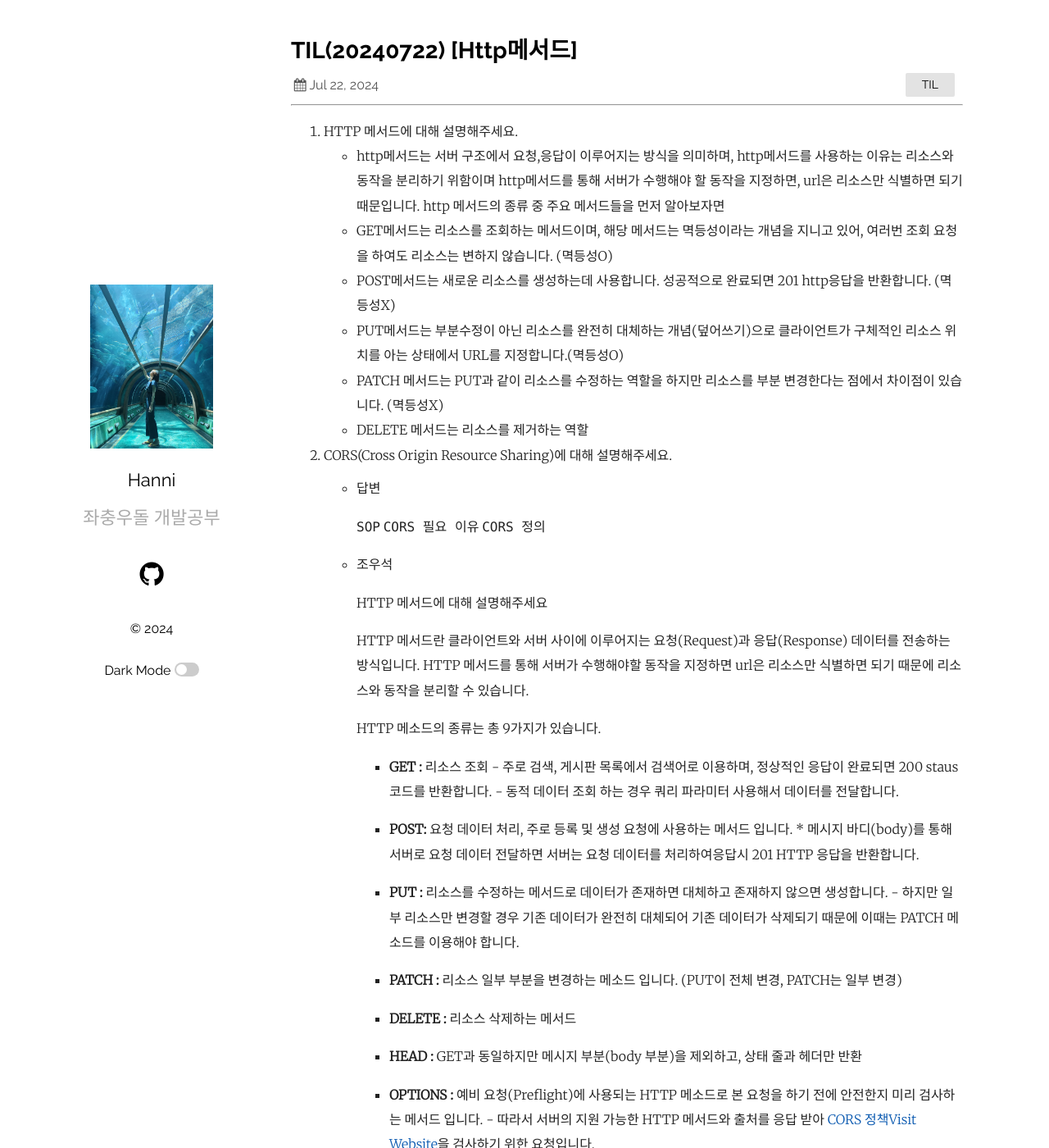
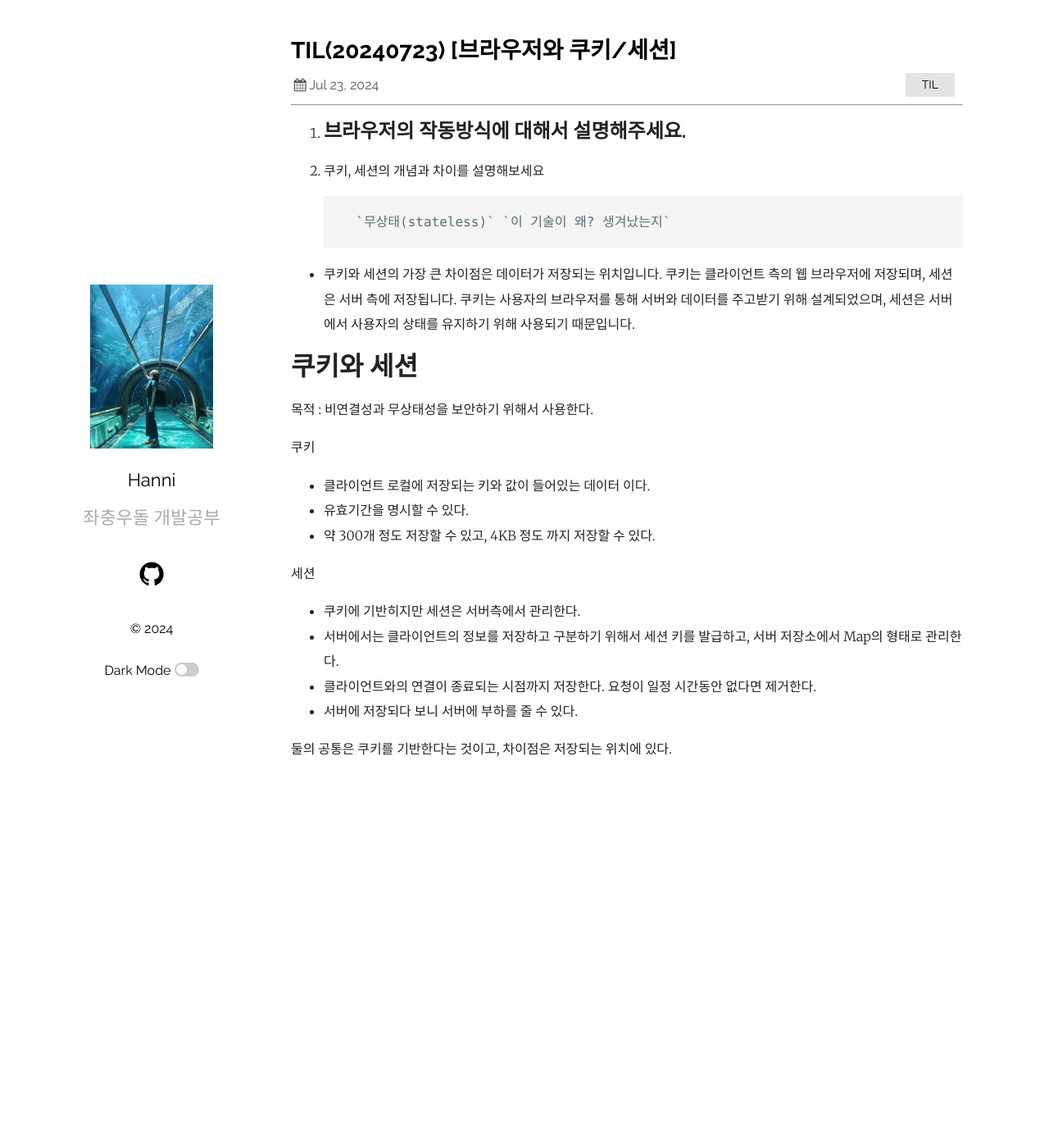
Before and after one commit to HaejungHan/HaejungHan.previous.blog, a Jekyll site: the page built from _posts/2024-07/2024-07-23-.markdown, in a window 1280 px wide and 1400 px high. Shown: the whole window at 82% size. Built offline with Jekyll 4.4.1, drawn with Linux system fonts in a browser that asks for light colours; some of the changed text lies outside the part shown.

Commit message:
20240723 init

```diff
--- a/_posts/2024-07/2024-07-22-http메서드와 CORS.markdown
+++ b/_posts/2024-07/2024-07-22-http메서드와 CORS.markdown
@@ -15,12 +15,13 @@ categories: TIL
 - PATCH 메서드는 PUT과 같이 리소스를 수정하는 역할을 하지만 리소스를 부분 변경한다는 점에서 차이점이 있습니다.  (멱등성X)
 - DELETE 메서드는 리소스를 제거하는 역할을 합니다.
 - HEAD는 Get요청과 거의 유사하지만 실제 본문 내용없이 HTTP 헤더 정보만을 반환합니다. 그래서 response에 Body가 없으며 리소스를 가져오지 않고도 그에 대한 정보를 얻을 수 있어 효율적입니다.
-- Options는 리소스가 지원하는 메소드의 종류를 확인하는데 사용되며, options요청은 "allow"라는 헤더와 함께 해당 리소스에서 사용 가능한 HTTP메서드 목록을 반환합니다.
+- Options는 리소스가 지원하는 메소드의 종류를 확인하는데 사용되며, options요청은 "allow"라는 헤더와 함께 해당 리소스에서 사용 가능한 HTTP메서드 목록을 반환합니다. (CORS정책을 확인하는데 사용함)
 - TRACE는 주로 진단목적으로 사용되며 Trace요청은 클라이언트에서 서버로 전송되며, 이 과정에서 어떤 변경이나 추가가 이루어지는지를 확인하는 데 사용할 수 있습니다.
 - CONNECT는 네트워크 터널을 만드는데 사용됩니다. 가장 흔한 예는 HTTPS통신을 위한 SSL터널입니다. 클라이언트가 CONNECT 메서드를 사용하면 웹서버는 목적지 서버와의 네트워크 연결을 설정하고 클라이언트와 목적지 서버 사이에서 데이터를 릴레이하게 됩니다.
 
 
 6. CORS(Cross Origin Resource Sharing)에 대해 설명해주세요.
+- 웹 브라우저는 보안상의 이유로 동일 출처 정책을 따르는데, 이 정책은 웹 페이지가 다른 출처의 리소스에 접근하는 것을 제한합니다. CORS는 이러한 제한을 완화하여, 서버가 명시적으로 허용한 다른 출처의 리소스에 접근할 수 있게 합니다.
 - CORS는 "교차 출처 리소스 공유"를 의미하며 출처를 구성하는 세 요소 프로토콜,도메인(호스트이름),포트로 이중 하나라도 다르면 CORS에러가 발생하게 됩니다. 교차 출처 공유는 '출처가 교차한다.' 라고 해석되며 즉, 리소스를 주고받으려는 두 '출처가 다르다'를 뜻하는데 CORS를 설정한다는 것은 '출처가 다른 서버간의 리소스를 공유'하는 것을 허용한다라는 의미가 됩니다. CORS와는 상반되는 개념의 정책으로 SOP는 "같은 출처에서만 리소스를 공유할 수 있다" 라는 의미를 가지고 있습니다.
 - CORS 관련 이슈는 모두 CORS 정책을 위반했기 때문에 발생하게 되는데, 사실 CORS라는 방어막이 존재하기 때문에 우리가 이 곳 저 곳에서 가져오는 리소스가 안전하다는 최소한의 보장을 받을 수 있기 때문에 CORS가 필요한 이유라고 생각합니다.
 
--- a/_posts/2024-07/2024-07-23-.markdown
+++ b/_posts/2024-07/2024-07-23-.markdown
@@ -1,99 +1,42 @@
 ---
 layout: post
-title:  "TIL(20240722) [Http메서드]"
-date:  2024-07-22
+title:  "TIL(20240723) [브라우저와 쿠키/세션]"
+date:  2024-07-23
 categories: TIL
 ---
 
 ----------------------------------------------------------------------------
 
-5. HTTP 메서드에 대해 설명해주세요.
-- http메서드는 서버 구조에서 요청,응답이 이루어지는 방식을 의미하며, http메서드를 사용하는 이유는 리소스와 동작을 분리하기 위함이며 http메서드를 통해 서버가 수행해야 할 동작을 지정하면, url은 리소스만 식별하면 되기 때문입니다. http 메서드의 종류 중 주요 메서드들을 먼저 알아보자면
-- GET메서드는 리소스를 조회하는 메서드이며, 해당 메서드는 멱등성이라는 개념을 지니고 있어, 여러번 조회 요청을 하여도 리소스는 변하지 않습니다. (멱등성O)
-- POST메서드는 새로운 리소스를 생성하는데 사용합니다. 성공적으로 완료되면 201 http응답을 반환합니다. (멱등성X)
-- PUT메서드는 부분수정이 아닌 리소스를 완전히 대체하는 개념(덮어쓰기)으로 클라이언트가 구체적인 리소스 위치를 아는 상태에서 URL를 지정합니다.(멱등성O)
-- PATCH 메서드는 PUT과 같이 리소스를 수정하는 역할을 하지만 리소스를 부분 변경한다는 점에서 차이점이 있습니다.  (멱등성X)
-- DELETE 메서드는 리소스를 제거하는 역할
+7. 브라우저의 작동방식에 대해서 설명해주세요.
+-
 
 
-6. CORS(Cross Origin Resource Sharing)에 대해 설명해주세요.
-    - 답변
-
-        `SOP` `CORS 필요 이유` `CORS 정의`
-
-    - 조우석
-
-        HTTP 메서드에 대해 설명해주세요
-
-        HTTP 메서드란 클라이언트와 서버 사이에 이루어지는 요청(Request)과 응답(Response) 데이터를 전송하는 방식입니다.
-        HTTP 메서드를 통해 서버가 수행해야할 동작을 지정하면 url은 리소스만 식별하면 되기 때문에 리소스와 동작을 분리할 수 있습니다.
-
-        HTTP 메소드의 종류는 총 9가지가 있습니다.
-
-        - **GET :** 리소스 조회
-                - 주로 검색, 게시판 목록에서 검색어로 이용하며, 정상적인 응답이 완료되면 200 staus 코드를 반환합니다.
-                - 동적 데이터 조회 하는 경우 쿼리 파라미터 사용해서 데이터를 전달합니다.
-
-        - **POST:**  요청 데이터 처리, 주로 등록 및 생성 요청에 사용하는 메서드 입니다.
-                * 메시지 바디(body)를 통해 서버로 요청 데이터 전달하면 서버는 요청 데이터를 처리하여응답시 201 HTTP 응답을 반환합니다.
-
-        - **PUT :** 리소스를 수정하는 메서드로 데이터가 존재하면 대체하고 존재하지 않으면 생성합니다.
-                - 하지만 일부 리소스만 변경할 경우 기존 데이터가 완전히 대체되어 기존 데이터가 삭제되기 때문에 이때는 PATCH 메소드를 이용해야 합니다.
-
-        - **PATCH :** 리소스 일부 부분을 변경하는 메소드 입니다. (PUT이 전체 변경, PATCH는 일부 변경)
-
-        - **DELETE :** 리소스 삭제하는 메서드
-
-        - **HEAD :** GET과 동일하지만 메시지 부분(body 부분)을 제외하고, 상태 줄과 헤더만 반환
-
-        - **OPTIONS :** 예비 요청(Preflight)에 사용되는 HTTP 메소드로 본 요청을 하기 전에 안전한지 미리 검사하는 메서드 입니다.
-                - 따라서 서버의 지원 가능한 HTTP 메서드와 출처를 응답 받아 [CORS 정책Visit Website](https://inpa.tistory.com/entry/WEB-%F0%9F%93%9A-CORS-%F0%9F%92%AF-%EC%A0%95%EB%A6%AC-%ED%95%B4%EA%B2%B0-%EB%B0%A9%EB%B2%95-%F0%9F%91%8F)을 검사하기 위한 요청입니다.
-
-        - **CONNECT :** 대상 자원으로 식별되는 서버에 대한 연결 요청
-
-        - **TRACE :** 대상 리소스에 대한 경로를 따라 메시지 루프백 테스트를 수행
-                - 서버에 도달 했을 때의 최종 패킷의 요청 패킷 내용을 응답 받을 수 있다.
-                - 클라이언트의 요청 패킷이 방화벽, Proxy 서버, Gateway 등을 거치면서 패킷의 변조가 일어날수 있는데, 그래서 TRACE 메서드를 통해 요청했던 패킷 내용과 응답 받은 요청 패킷 내용을 비교하여 변조 유무를 확인 할 수 있다
-
-7. 브라우저의 작동방식에 대해서 설명해주세요.
-    - 답변
-
-        `단계별로 상세한 프로세스를 나눠서 설명`
-
-    - 전석배
-
-        사용자가 웹 브라우저를 열고 URL을 입력하거나 하이퍼링크를 클릭합니다.
-        브라우저는 URL에서 호스트 이름을 추출하고 DNS(Domain Name System) 서버를 통해 해당 호스트의 IP 주소를 가져옵니다.
-        브라우저는 서버에 HTTP 요청을 보냅니다. 이 요청에는 메서드(GET, POST 등)와 함께 요청하는 리소스의 경로 등이 포함됩니다.
-        서버는 요청을 받고 처리한 후에 HTTP 응답을 생성합니다. 응답에는 상태 코드, 헤더 및 리소스(HTML 문서, 이미지 등)가 포함될 수 있습니다.
-        브라우저는 응답을 받아서 렌더링합니다. HTML은 DOM(Document Object Model)으로 파싱되고, CSS는 스타일 규칙에 따라 렌더링되고, JavaScript는 실행됩니다.
-        렌더링된 페이지가 사용자에게 표시됩니다. 사용자가 페이지와 상호 작용하면서 브라우저는 추가적인 요청을 생성하고 응답을 처리합니다.
-
 8. 쿠키, 세션의 개념과 차이를 설명해보세요
-    - 답변
 
          `무상태(stateless)` `이 기술이 왜? 생겨났는지`
 
-    - 권용수
+- 쿠키와 세션의 가장 큰 차이점은 데이터가 저장되는 위치입니다. 쿠키는 클라이언트 측의 웹 브라우저에 저장되며, 세션은 서버 측에 저장됩니다. 쿠키는 사용자의 브라우저를 통해 서버와 데이터를 주고받기 위해 설계되었으며, 세션은 서버에서 사용자의 상태를 유지하기 위해 사용되기 때문입니다.
 
-        # 쿠키와 세션
+# 쿠키와 세션
 
-        목적 : 비연결성과 무상태성을 보안하기 위해서 사용한다.
+목적 : 비연결성과 무상태성을 보안하기 위해서 사용한다.
 
-        쿠키
+쿠키
 
-        - 클라이언트 로컬에 저장되는 키와 값이 들어있는 데이터 이다.
-        - 유효기간을 명시할 수 있다.
-        - 약 300개 정도 저장할 수 있고, 4KB 정도 까지 저장할 수 있다.
-        세션
-        - 쿠키에 기반히지만 세션은 서버측에서 관리한다.
-        - 서버에서는 클라이언트의 정보를 저장하고 구분하기 위해서 세션 키를 발급하고, 서버 저장소에서 Map의 형태로 관리한다.
-        - 클라이언트와의 연결이 종료되는 시점까지 저장한다. 요청이 일정 시간동안 없다면 제거한다.
-        - 서버에 저장되다 보니 서버에 부하를 줄 수 있다.
+- 클라이언트 로컬에 저장되는 키와 값이 들어있는 데이터 이다.
+- 유효기간을 명시할 수 있다.
+- 약 300개 정도 저장할 수 있고, 4KB 정도 까지 저장할 수 있다.
 
-        둘의 공통은 쿠키를 기반한다는 것이고, 차이점은 저장되는 위치에 있다.
+세션
+- 쿠키에 기반히지만 세션은 서버측에서 관리한다.
+- 서버에서는 클라이언트의 정보를 저장하고 구분하기 위해서 세션 키를 발급하고, 서버 저장소에서 Map의 형태로 관리한다.
+- 클라이언트와의 연결이 종료되는 시점까지 저장한다. 요청이 일정 시간동안 없다면 제거한다.
+- 서버에 저장되다 보니 서버에 부하를 줄 수 있다.
 
-9. TCP/UDP에 대해서 설명해주세요.
+둘의 공통은 쿠키를 기반한다는 것이고, 차이점은 저장되는 위치에 있다.
+
+
+<!-- 9. TCP/UDP에 대해서 설명해주세요.
     - 답변
 
         `TCP와 UDP의 신뢰성 차이가 어떤 프로세스 떄문에 발생하는지`  `3-way handshaking`
@@ -175,3 +118,10 @@ categories: TIL
 29. AWS S3, EC2를 사용하는 이유와 사용 경험에 대해서 답변해주세요.
 
 30. 정렬 알고리즘에 대해서 아는대로 설명해주세요.
+
+
+28. Array, LinkedList에 대해 설명해주시고 각각 어떻게 사용하는지 말씀해주세요.
+
+29. AWS S3, EC2를 사용하는 이유와 사용 경험에 대해서 답변해주세요.
+
+30. 정렬 알고리즘에 대해서 아는대로 설명해주세요. -->
```
